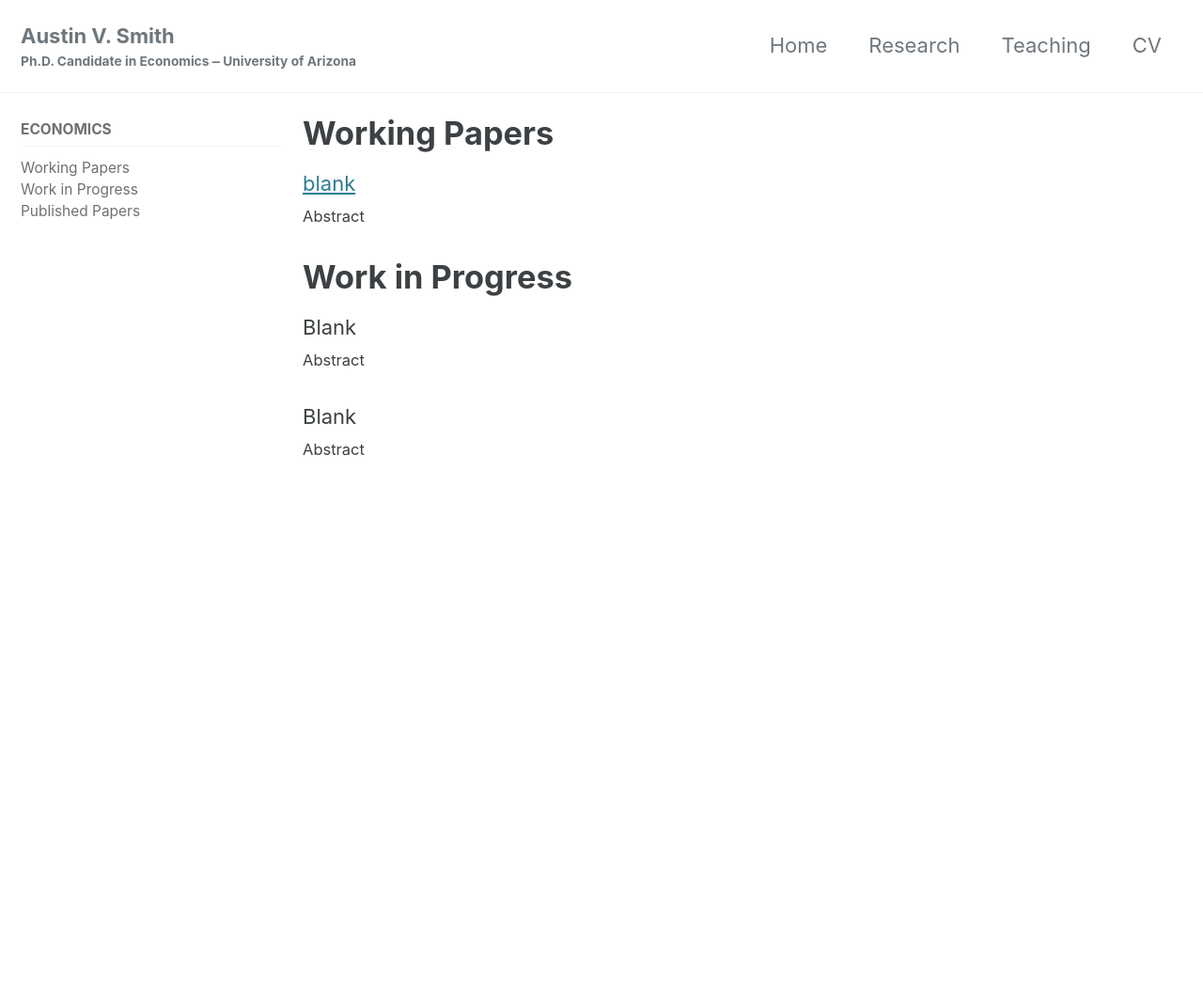
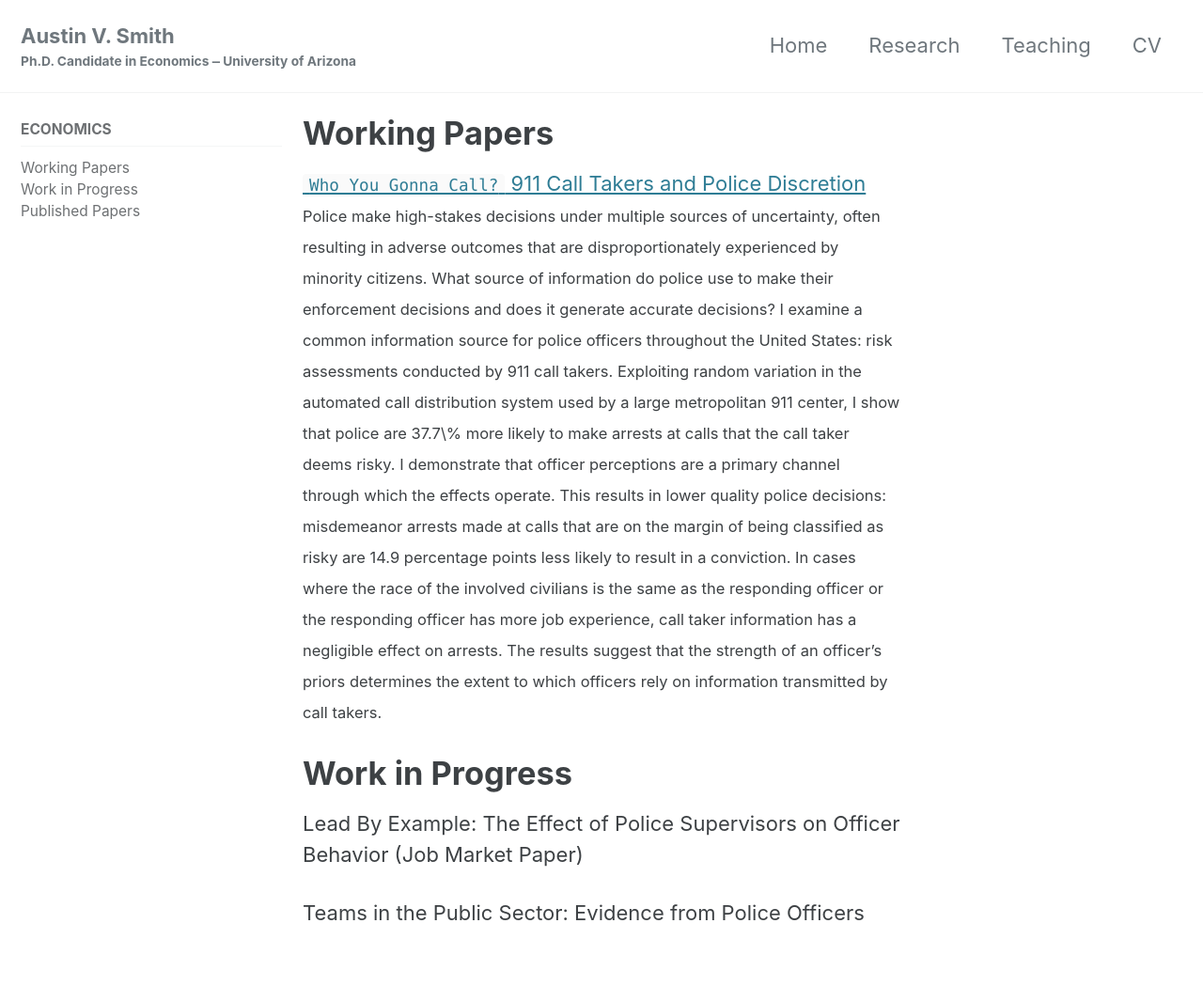
Before and after one commit to austin-v-smith-econ/austin-v-smith-econ.github.io, a Jekyll site: the page built from _research/research.md, in a window 1280 px wide. Shown: the whole page at 94% size. Built offline with Jekyll 4.4.1, drawn with Linux system fonts in a browser that asks for light colours; cached includes are drawn as plain includes; before the commit the page ends 900 px from its top, so only the background shows below that.

Commit message:
Update research.md

```diff
--- a/_research/research.md
+++ b/_research/research.md
@@ -5,13 +5,11 @@ permalink: /research/
 
 # Working Papers
 
-[blank](../blah/pdfs/Hara_RenewableRiskSharingAuction.pdf)<br>
-<span style="font-size:0.75em"> Abstract  </span>
+[`Who You Gonna Call?` 911 Call Takers and Police Discretion](../assets/pdfs/SmithCallTakers.pdf)<br>
+<span style="font-size:0.75em"> Police make high-stakes decisions under multiple sources of uncertainty, often resulting in adverse outcomes that are disproportionately experienced by minority citizens. What source of information do police use to make their enforcement decisions and does it generate accurate decisions? I examine a common information source for police officers throughout the United States: risk assessments conducted by 911 call takers. Exploiting random variation in the automated call distribution system used by a large metropolitan 911 center, I show that police are 37.7\% more likely to make arrests at calls that the call taker deems risky. I demonstrate  that officer perceptions are a primary channel through which the effects operate. This results in lower quality police decisions: misdemeanor arrests made at calls that are on the margin of being classified as risky are 14.9 percentage points less likely to result in a conviction. In cases where the race of the involved civilians is the same as the responding officer or the responding officer has more job experience, call taker information has a negligible effect on arrests. The results suggest that the strength of an officer's priors determines the extent to which officers rely on information transmitted by call takers.  </span>
 
 # Work in Progress
 
-Blank<br>
-<span style="font-size:0.75em"> Abstract </span>
+Lead By Example: The Effect of Police Supervisors on Officer Behavior (Job Market Paper)<br>
 
-Blank<br>
-<span style="font-size:0.75em"> Abstract </span>
+Teams in the Public Sector: Evidence from Police Officers<br>
```
